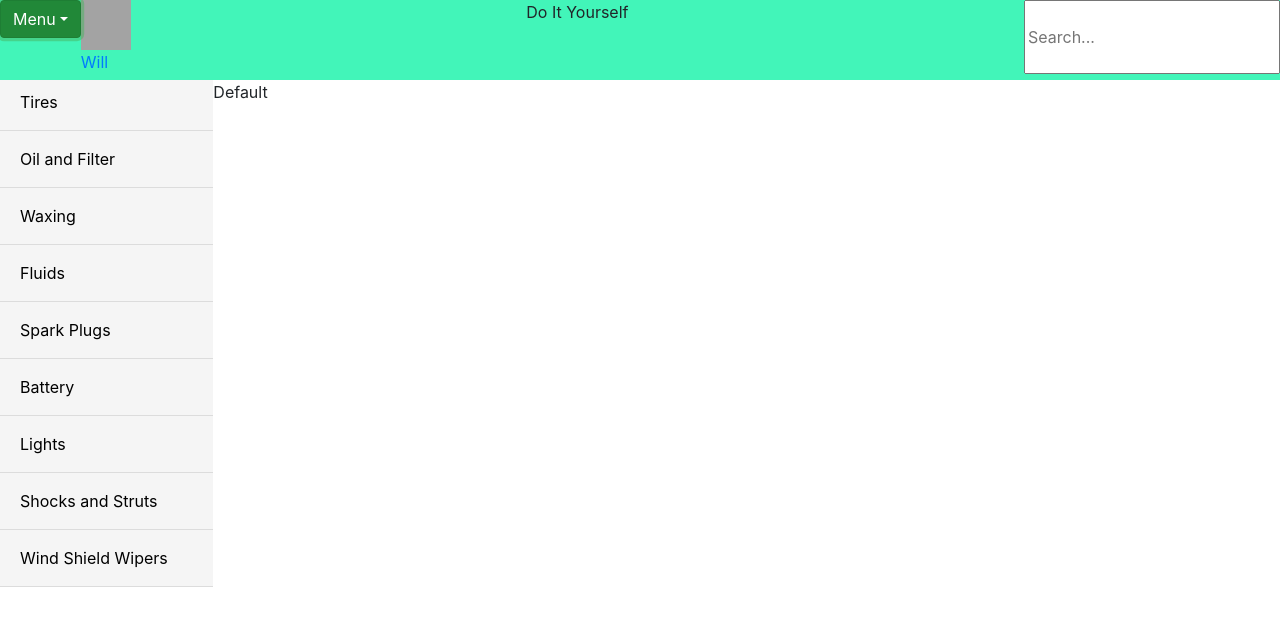
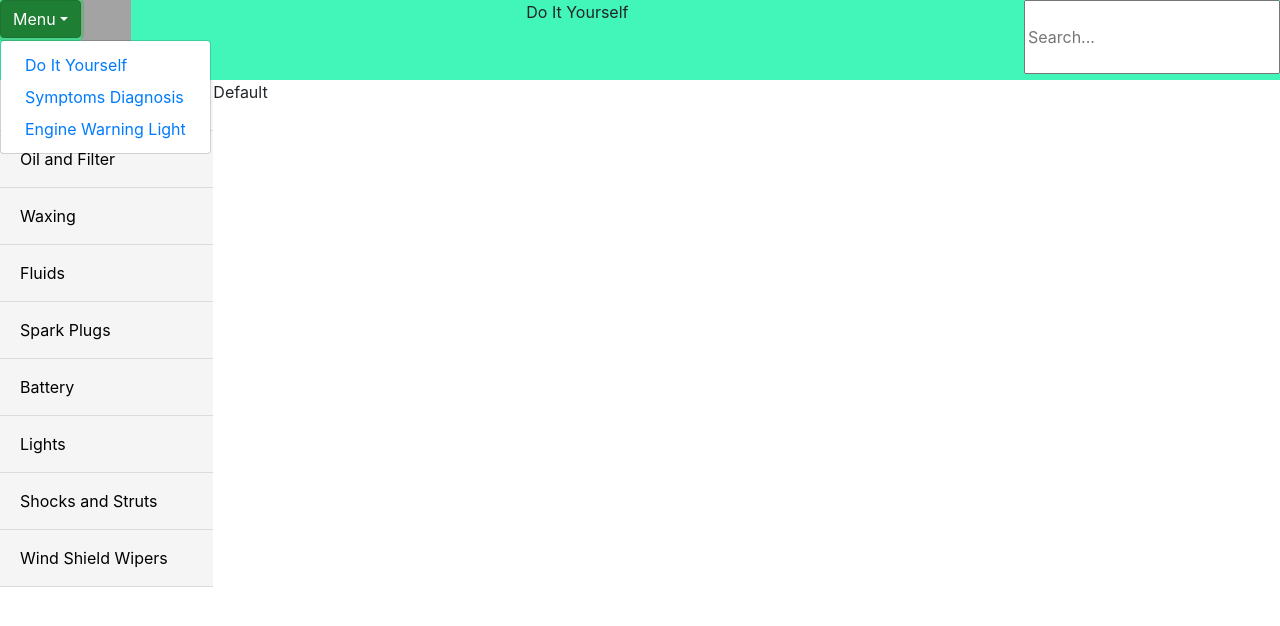
Before and after one commit to wkirkpat/under-the-hood, a React app: page /diy in a window 1280 px wide. Both pictures are taken after a click on the button "Menu". Shown: the top 626 px of the page. Built offline with nearby package versions, Linux system fonts and the light colour scheme.

Commit message:
fixed menu button

```diff
--- a/src/client/components/MenuButton.tsx
+++ b/src/client/components/MenuButton.tsx
@@ -1,4 +1,5 @@
 import * as React from "react";
+import {Dropdown} from 'react-bootstrap';
 import { Link } from "react-router-dom";
 
 export default class MenuButton extends React.Component<
@@ -7,29 +8,23 @@ export default class MenuButton extends React.Component<
 > {
   render() {
     return (
-      <div className="dropdown">
-        <button
-          className="btn btn-success dropdown-toggle"
-          type="button"
-          id="menuButton"
-          data-toggle="dropdown"
-          aria-haspopup="true"
-          aria-expanded="false"
-        >
-          Menu
-        </button>
-        <div className="dropdown-menu" aria-labelledby="menuButton">
-         <Link to="/diy"> <button className="dropdown-item" type="button">
-            Do It Yourself
-          </button></Link>
-          <Link to="/symptoms"><button className="dropdown-item" type="button">
-            Symptoms Diagnosis
-          </button></Link>
-          <Link to="/ewl"><button className="dropdown-item" type="button">
-            Engine Warning Light
-          </button></Link>
-        </div>
-      </div>
+    <Dropdown>
+    <Dropdown.Toggle variant="success" id="dropdown-basic">
+   Menu
+     </Dropdown.Toggle>
+
+       <Dropdown.Menu>
+          <Dropdown.Item>
+            <Link to="/diy">Do It Yourself</Link>
+          </Dropdown.Item>
+            <Dropdown.Item>
+           <Link to="/symptoms">Symptoms Diagnosis</Link>
+          </Dropdown.Item>
+          <Dropdown.Item>
+          <Link to="/ewl">Engine Warning Light</Link>
+          </Dropdown.Item>
+       </Dropdown.Menu>
+      </Dropdown>
     );
   }
 }
```
